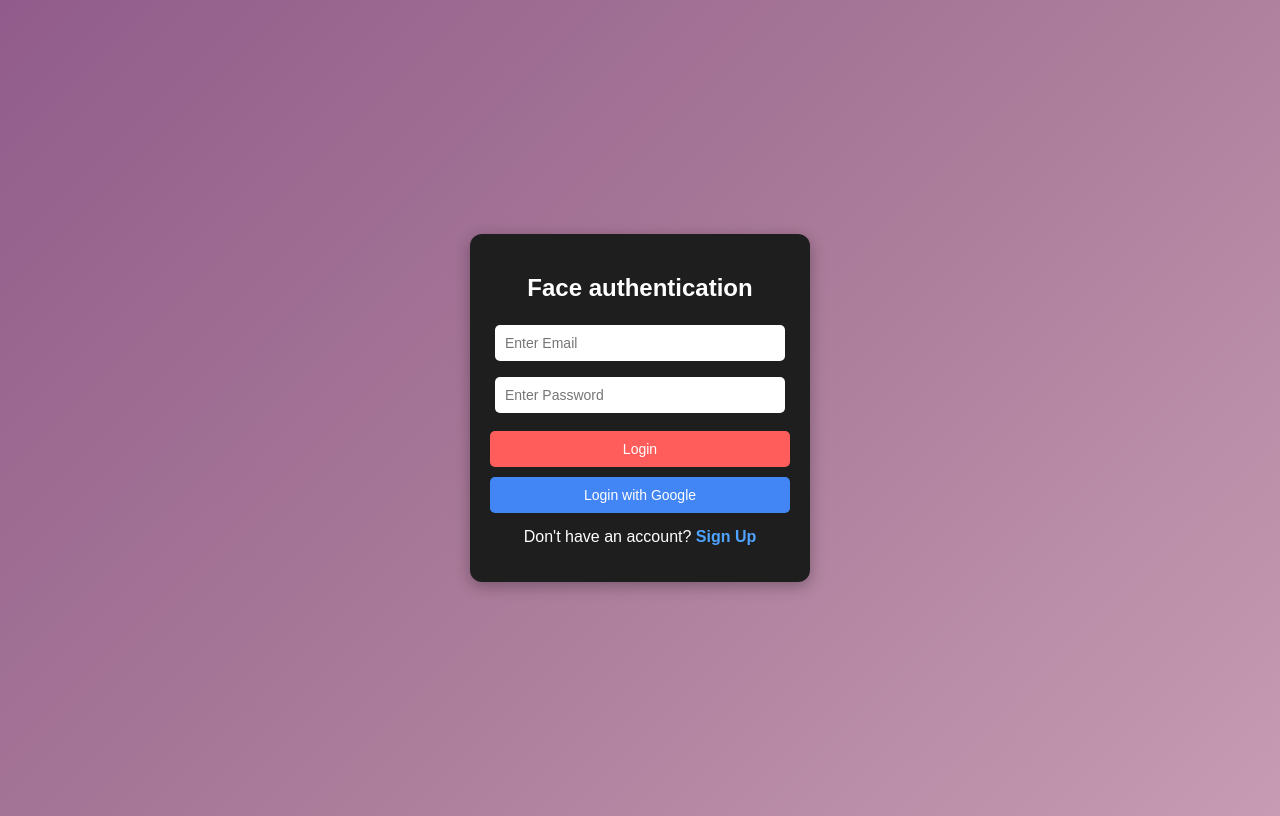
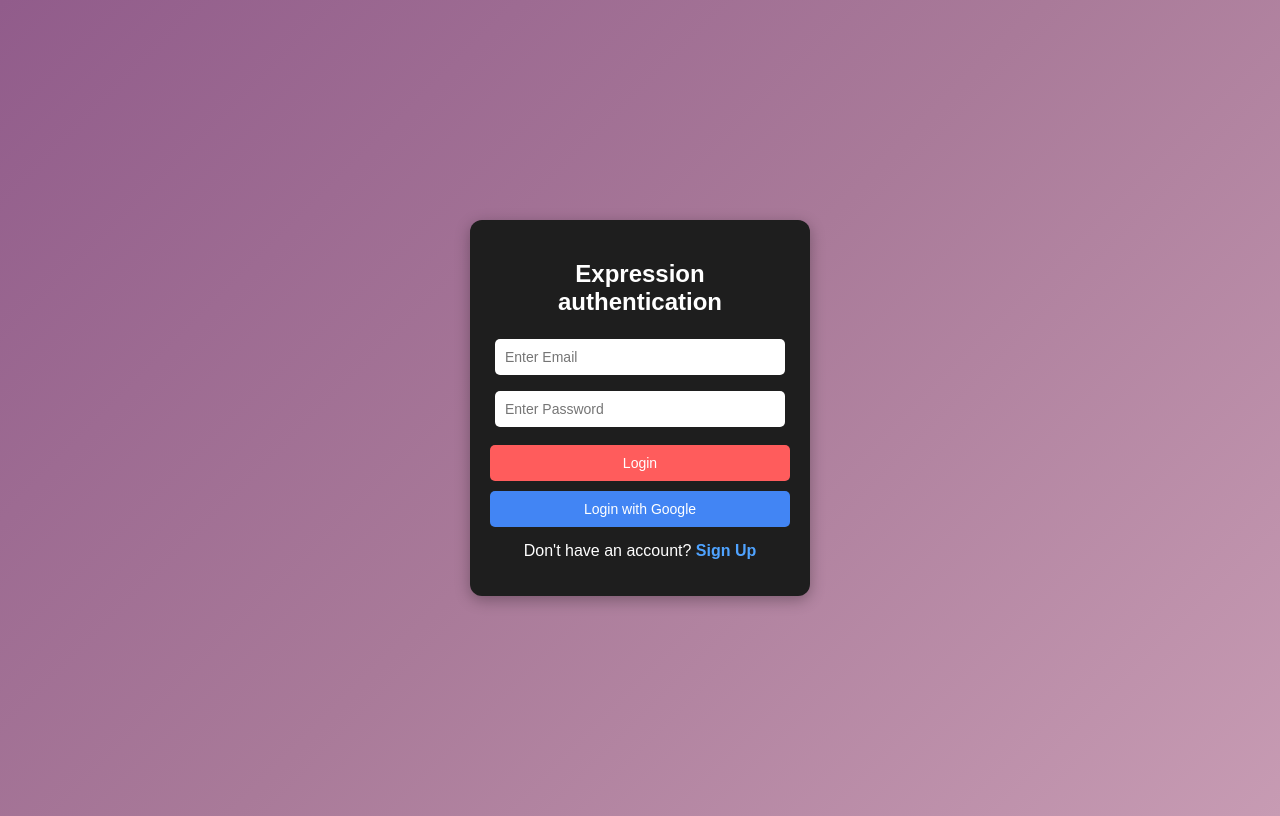
Before and after one commit to Priya-150/expression-login, a plain HTML site: page index.html in a window 1280 px wide. Drawn offline with Linux system fonts and the light colour scheme.

Commit message:
Update index.html

```diff
--- a/index.html
+++ b/index.html
@@ -3,12 +3,12 @@
 <head>
     <meta charset="UTF-8">
     <meta name="viewport" content="width=device-width, initial-scale=1.0">
-    <title>Face Authentication - Login</title>
+    <title>Expression Authentication - Login</title>
     <link rel="stylesheet" href="style.css">
 </head>
 <body>
     <div class="login-container">
-        <h2>Face authentication</h2>
+        <h2>Expression authentication</h2>
         <input type="email" id="login-email" placeholder="Enter Email">
         <input type="password" id="login-password" placeholder="Enter Password">
         <button class="login-btn" onclick="login()">Login</button>
```
